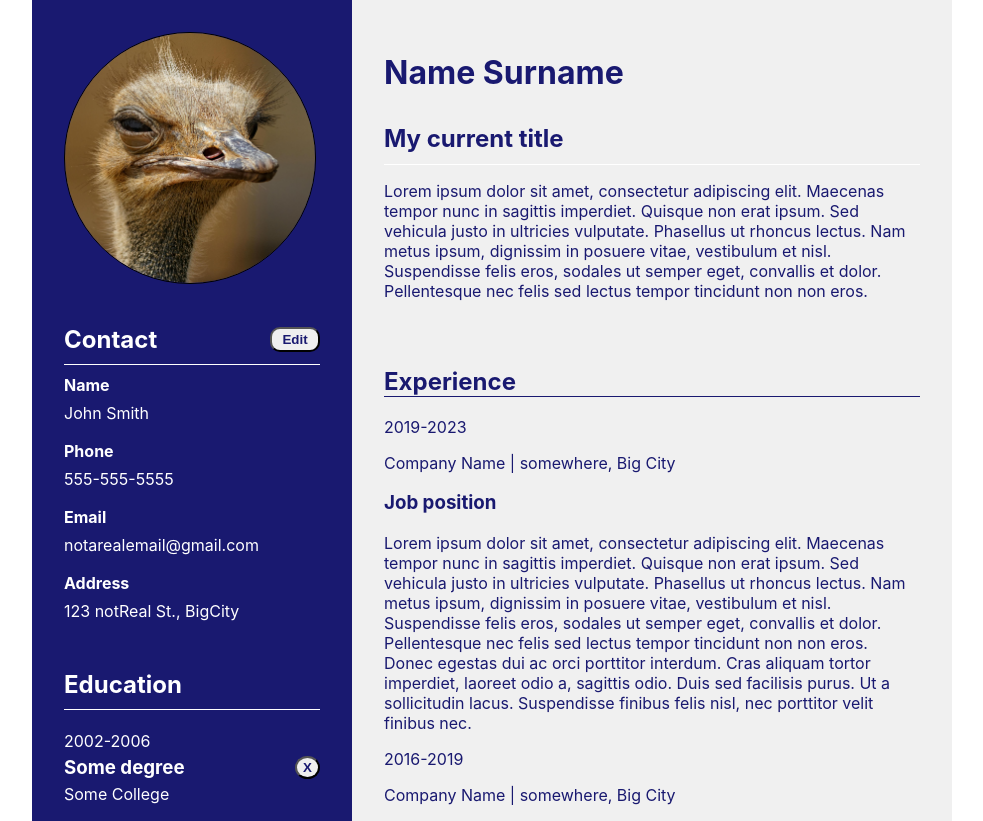
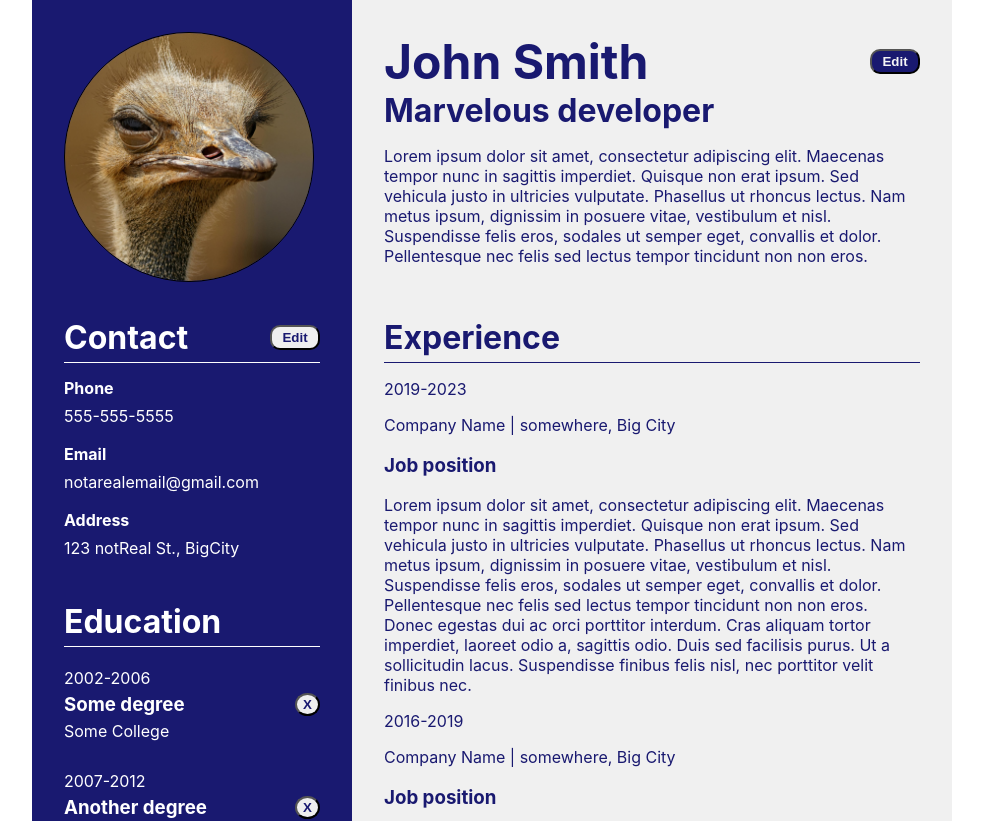
Before and after one commit to ValerioL94/cv-application, a React (Vite) app: page / in a window 1280 px wide. Shown: the top 821 px of the page, without its empty margins (148-1131 px from the left). Built offline with nearby package versions, Linux system fonts and the light colour scheme.

Commit message:
Add editable about section and update style

```diff
--- /dev/null
+++ b/src/components/about.jsx
@@ -0,0 +1,90 @@
+import { useState } from 'react';
+import '/src/styles/about.css';
+const defaultSummary = {
+  name: 'John Smith',
+  currentTitle: 'Marvelous developer',
+  introduction:
+    'Lorem ipsum dolor sit amet, consectetur adipiscing elit. Maecenas tempor nunc in sagittis imperdiet. Quisque non erat ipsum. Sed vehicula justo in ultricies vulputate. Phasellus ut rhoncus lectus. Nam metus ipsum, dignissim in posuere vitae, vestibulum et nisl. Suspendisse felis eros, sodales ut semper eget, convallis et dolor. Pellentesque nec felis sed lectus tempor tincidunt non non eros.',
+};
+export default function About() {
+  const [summary, setSummary] = useState(defaultSummary);
+  const [isEditing, setIsEditing] = useState(false);
+
+  function handleChange(e) {
+    setSummary({
+      ...summary,
+      [e.target.name]: e.target.value,
+    });
+  }
+  return (
+    <section id="header">
+      {isEditing ? (
+        <form
+          className="intro"
+          onSubmit={(e) => {
+            e.preventDefault();
+          }}
+        >
+          <div className="wrapper">
+            <label htmlFor="name">
+              Name
+              <input
+                type="text"
+                name="name"
+                id="name"
+                value={summary.name}
+                onChange={handleChange}
+              />
+            </label>
+            <button
+              className="edit"
+              type="submit"
+              onClick={() => {
+                setIsEditing(!isEditing);
+              }}
+            >
+              Save
+            </button>
+          </div>
+          <label htmlFor="currentTitle">
+            Current Title
+            <input
+              type="text"
+              name="currentTitle"
+              id="currentTitle"
+              value={summary.currentTitle}
+              onChange={handleChange}
+            />
+          </label>
+          <label htmlFor="introduction">
+            Introduction
+            <textarea
+              type="text"
+              name="introduction"
+              id="introduction"
+              value={summary.introduction}
+              onChange={handleChange}
+            />
+          </label>
+        </form>
+      ) : (
+        <>
+          <div className="wrapper">
+            <h1>{summary.name}</h1>
+            <button
+              className="edit"
+              type="submit"
+              onClick={() => {
+                setIsEditing(!isEditing);
+              }}
+            >
+              Edit
+            </button>
+          </div>
+          <h2>{summary.currentTitle}</h2>
+          <p>{summary.introduction}</p>
+        </>
+      )}
+    </section>
+  );
+}
--- a/src/components/app.jsx
+++ b/src/components/app.jsx
@@ -3,6 +3,7 @@ import '/src/styles/app.css';
 import Contact from './contact';
 import Education from './education';
 import Language from './language';
+import About from './about';
 
 function App() {
   // const [status, setStatus] = useState('Test');
@@ -17,20 +18,11 @@ function App() {
         <Language />
       </div>
       <div className="main">
-        <div id="about">
-          <h1 className="name">Name Surname</h1>
-          <h2 className="title">My current title</h2>
-          <p className="description">
-            Lorem ipsum dolor sit amet, consectetur adipiscing elit. Maecenas
-            tempor nunc in sagittis imperdiet. Quisque non erat ipsum. Sed
-            vehicula justo in ultricies vulputate. Phasellus ut rhoncus lectus.
-            Nam metus ipsum, dignissim in posuere vitae, vestibulum et nisl.
-            Suspendisse felis eros, sodales ut semper eget, convallis et dolor.
-            Pellentesque nec felis sed lectus tempor tincidunt non non eros.
-          </p>
-        </div>
+        <About />
         <div id="experience">
-          <h2>Experience</h2>
+          <div className="expTitle">
+            <h2>Experience</h2>
+          </div>
           <div>
             <p>2019-2023</p>
             <p>Company Name | somewhere, Big City</p>
--- a/src/components/contact.jsx
+++ b/src/components/contact.jsx
@@ -1,14 +1,14 @@
 import { useState } from 'react';
 import '/src/styles/contact.css';
 
+const defaultInfo = {
+  phone: '555-555-5555',
+  email: 'notarealemail@gmail.com',
+  address: '123 notReal St., BigCity',
+};
 export default function Contact() {
   const [isEditing, setIsEditing] = useState(false);
-  const [info, setInfo] = useState({
-    name: 'John Smith',
-    phone: '555-555-5555',
-    email: 'notarealemail@gmail.com',
-    address: '123 notReal St., BigCity',
-  });
+  const [info, setInfo] = useState(defaultInfo);
   function handleChange(e) {
     setInfo({
       ...info,
@@ -35,22 +35,6 @@ export default function Contact() {
           e.preventDefault();
         }}
       >
-        <div>
-          <label htmlFor="name">
-            <b>Name</b>
-          </label>
-          {isEditing ? (
-            <input
-              type="text"
-              name="name"
-              id="name"
-              value={info.name}
-              onChange={handleChange}
-            />
-          ) : (
-            <p>{info.name}</p>
-          )}
-        </div>
         <div>
           <label htmlFor="phone">
             <b>Phone</b>
--- /dev/null
+++ b/src/components/experience.jsx
@@ -0,0 +1 @@
+// import { useState } from 'react';
--- a/src/index.css
+++ b/src/index.css
@@ -11,3 +11,16 @@ body {
   flex-wrap: wrap;
   justify-content: center;
 }
+button {
+  transition: transform linear 0.5s;
+}
+button:hover,
+button:focus {
+  transform: scale(1.2);
+}
+
+@media print {
+  button {
+    display: none;
+  }
+}
--- /dev/null
+++ b/src/styles/about.css
@@ -0,0 +1,41 @@
+#header {
+  min-height: 250px;
+}
+#header button {
+  color: whitesmoke;
+  background-color: midnightblue;
+}
+
+.intro {
+  display: flex;
+  flex-direction: column;
+  gap: 10px;
+}
+.intro label {
+  display: flex;
+  flex-direction: column;
+  font-weight: 600;
+}
+.intro input {
+  font-size: 16px;
+  max-width: 200px;
+}
+
+.wrapper {
+  display: flex;
+  align-items: center;
+  justify-content: space-between;
+}
+
+.intro textarea {
+  height: 120px;
+  min-width: 250px;
+}
+h1 {
+  font-size: 3rem;
+  margin: 0;
+}
+h2 {
+  font-size: 2rem;
+  margin: 0;
+}
--- a/src/styles/app.css
+++ b/src/styles/app.css
@@ -15,6 +15,7 @@
   overflow: hidden;
   border-radius: 50%;
   border: 1px solid black;
+  box-sizing: border-box;
 }
 #photo > img {
   height: auto;
@@ -35,6 +36,9 @@
   box-sizing: border-box;
 }
 
-#experience > h2 {
+.expTitle {
+  display: flex;
+  align-items: center;
+  height: 50px;
   border-bottom: 1px solid;
 }
--- a/src/styles/contact.css
+++ b/src/styles/contact.css
@@ -1,12 +1,12 @@
 #contact {
-  min-height: 300px;
+  min-height: 220px;
 }
 .title {
   display: flex;
   align-items: center;
   justify-content: space-between;
   border-bottom: 1px solid white;
-  margin-bottom: 10px;
+  margin-bottom: 15px;
   height: 50px;
 }
 .edit {
```
Also changed, not shown: src/styles/experience.css (added).
